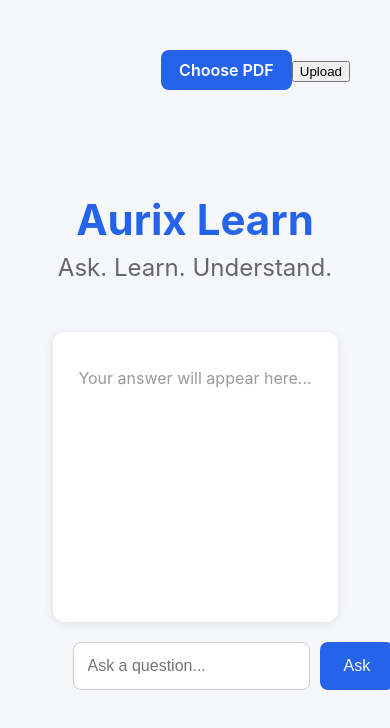
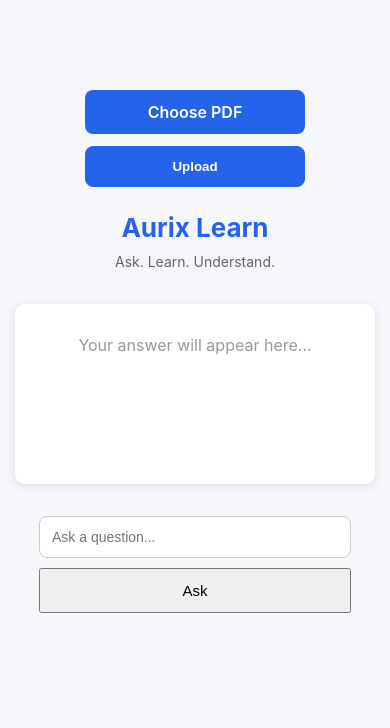
Before and after one commit to Hemanth-Marella/aurix-frontend, a React (Create React App) app: page / in a window 390 px wide. Shown: the top 728 px of the page. Built offline with nearby package versions, Linux system fonts and the light colour scheme.

Commit message:
added responsive for this

```diff
--- a/src/pages/chatPage.js
+++ b/src/pages/chatPage.js
@@ -81,7 +81,7 @@
 
         {file && <span className="file-name">{file.name}</span>}
 
-        <button onClick={handleUpload}>
+        <button  onClick={handleUpload} className="upload-pdf">
           Upload
         </button>
       </div>
--- a/src/styles/title-container.css
+++ b/src/styles/title-container.css
@@ -12,6 +12,8 @@
     position: absolute;
     top: 60px;
     right: 40px;
+    display: flex;
+    gap:10px;
 }
 
 .upload-btn {
@@ -21,6 +23,15 @@
     border-radius: 8px;
     cursor: pointer;
     font-weight: 600;
+}
+.upload-pdf {
+    background: #2563eb;
+    color: white;
+    padding: 10px 18px;
+    border-radius: 8px;
+    cursor: pointer;
+    font-weight: 600;
+    border:1px solid  #2563eb;
 }
 
 .file-name {
@@ -75,11 +86,11 @@
     border-radius: 8px;
 }
 
-.search-container button {
+.search-container  {
     padding: 14px 24px;
     border: none;
     border-radius: 8px;
-    background: #2563eb;
+    /* background: #2563eb; */
     color: white;
     cursor: pointer;
     font-size: 16px;
@@ -88,3 +99,212 @@
 .search-container button:hover {
     background: #1d4ed8;
 }
+
+
+
+
+
+/* ============================= */
+/* Responsive Design */
+/* ============================= */
+
+*{
+    box-sizing: border-box;
+}
+
+/* Large Desktop (1440px+) */
+@media (min-width: 1440px){
+
+    .answer-container,
+    .search-container{
+        width: 65%;
+        max-width: 1200px;
+    }
+
+    .page-title{
+        font-size:48px;
+    }
+
+    .sub-title{
+        font-size:18px;
+    }
+
+}
+
+/* Laptop */
+@media (max-width:1200px){
+
+    .answer-container,
+    .search-container{
+        width:80%;
+    }
+
+    .page-title{
+        font-size:38px;
+    }
+
+}
+
+/* Tablet */
+@media (max-width:992px){
+
+    .page-container{
+        padding:25px;
+    }
+
+    .answer-container,
+    .search-container{
+        width:90%;
+    }
+
+    .answer-container{
+        min-height:220px;
+    }
+
+    .page-title{
+        font-size:34px;
+    }
+
+    .sub-title{
+        font-size:16px;
+    }
+
+    .file-container{
+        right:25px;
+        top:25px;
+        flex-wrap:wrap;
+        justify-content:flex-end;
+    }
+
+}
+
+/* Mobile */
+@media (max-width:768px){
+
+    .page-container{
+        justify-content:flex-start;
+        padding-top:110px;
+        height:auto;
+        min-height:100vh;
+    }
+
+    .file-container{
+        position:static;
+        width:100%;
+        display:flex;
+        justify-content:center;
+        margin-bottom:25px;
+        gap:12px;
+        flex-wrap:wrap;
+    }
+
+    .upload-btn,
+    .upload-pdf{
+        width:160px;
+        text-align:center;
+    }
+
+    .title-container{
+        margin-bottom:20px;
+    }
+
+    .page-title{
+        font-size:30px;
+    }
+
+    .sub-title{
+        font-size:15px;
+        line-height:1.5;
+    }
+
+    .answer-container{
+        width:100%;
+        min-height:220px;
+        padding:18px;
+        margin-bottom:18px;
+    }
+
+    .search-container{
+        width:100%;
+        flex-direction:column;
+    }
+
+    .search-container input{
+        width:100%;
+        font-size:15px;
+    }
+
+    .search-container button{
+        width:100%;
+        padding:14px;
+    }
+
+}
+
+/* Small Mobile */
+@media (max-width:480px){
+
+    .page-container{
+        padding:15px;
+        padding-top:90px;
+    }
+
+    .page-title{
+        font-size:26px;
+    }
+
+    .sub-title{
+        font-size:14px;
+    }
+
+    .answer-container{
+        padding:15px;
+        min-height:180px;
+        border-radius:10px;
+    }
+
+    .search-container input{
+        padding:12px;
+        font-size:14px;
+    }
+
+    .search-container button{
+        padding:12px;
+        font-size:15px;
+    }
+
+    .upload-btn,
+    .upload-pdf{
+        width:100%;
+        max-width:220px;
+        padding:12px;
+    }
+
+    .file-name{
+        text-align:center;
+        width:100%;
+    }
+
+}
+
+/* Very Small Devices */
+@media (max-width:360px){
+
+    .page-title{
+        font-size:22px;
+    }
+
+    .sub-title{
+        font-size:13px;
+    }
+
+    .answer-container{
+        min-height:160px;
+    }
+
+    .search-container input,
+    .search-container button{
+        font-size:14px;
+    }
+
+}
```
